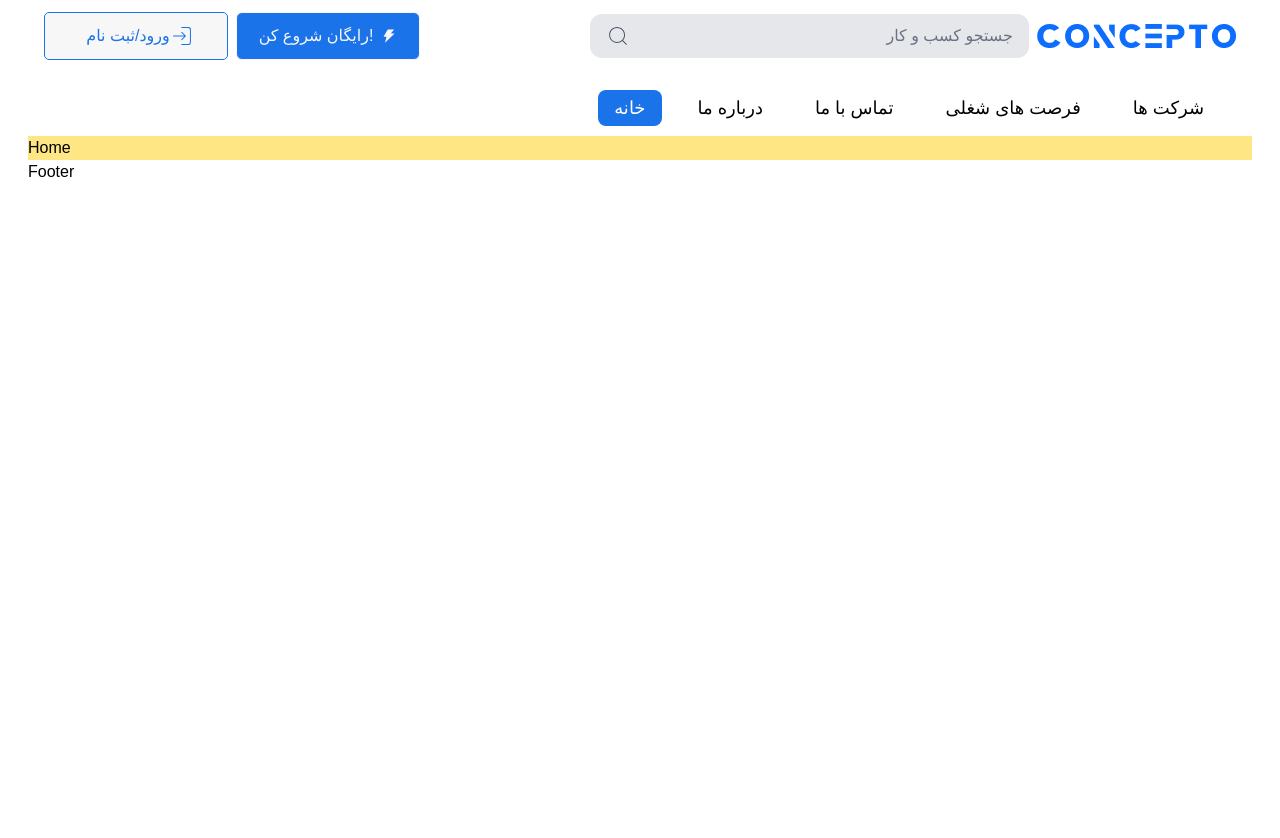
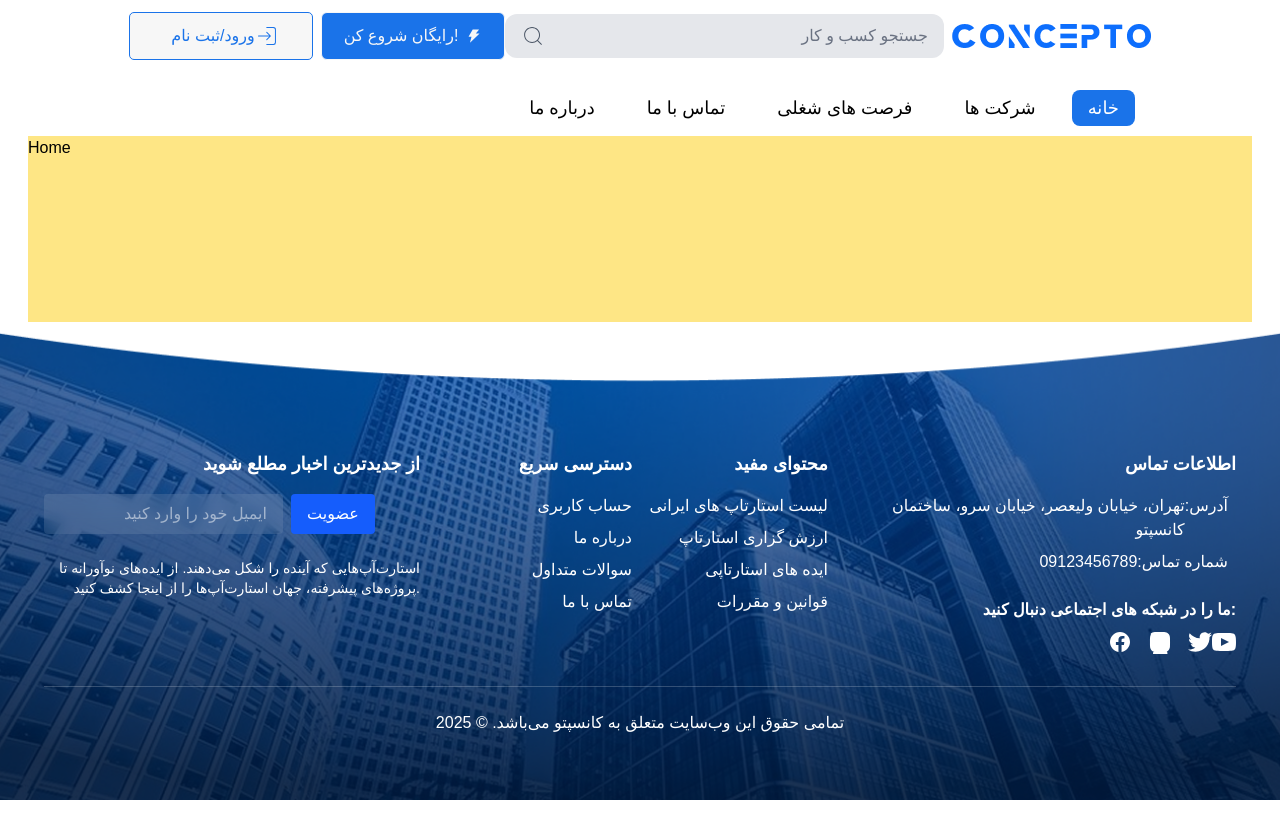
Before and after one commit to Mahdi-Devm/concepto.ir, a Next.js app: page / in a window 1280 px wide. Shown: the top 838 px of the page. Before the commit the page ends 800 px from the top, so only its background shows below. Built offline with nearby package versions, Linux system fonts and the light colour scheme; a web font is replaced by a local one.

Commit message:
feat: add Tooltip image to Footer and enhance layout structure; update Navbar links order

```diff
--- a/src/app/layout.tsx
+++ b/src/app/layout.tsx
@@ -14,12 +14,14 @@ export default function RootLayout({
   children: React.ReactNode;
 }>) {
   return (
-    <html lang="en">
-      <Header />
-      <body className="antialiased ">
-        <main className="max-w-[1224px] mx-auto bg-amber-200">{children}</main>
+    <html lang="en" className="h-full">
+      <body className="antialiased min-h-screen grid grid-rows-[auto_1fr_auto]">
+        <Header />
+        <main className="max-w-[1224px] mx-auto w-full bg-amber-200">
+          {children}
+        </main>
+        <Footer />
       </body>
-      <Footer />
     </html>
   );
 }
--- a/src/components/Footer/Footer.tsx
+++ b/src/components/Footer/Footer.tsx
@@ -1,7 +1,159 @@
 import React from "react";
 
 function Footer() {
-  return <footer className="max-w-[1224px] mx-auto">Footer</footer>;
+  return (
+    <footer
+      className="bg-no-repeat bg-cover bg-center w-full text-white text-right h-[478px]"
+      style={{ backgroundImage: "url('/footer/Tooltip.png')" }}
+    >
+      <section className="max-w-[1224px] mx-auto py-32 px-4">
+        <div className="grid grid-cols-1 md:grid-cols-3 gap-8">
+          <div className="space-y-4">
+            <h3 className="text-lg font-bold mb-4 text-right">
+              از جدیدترین اخبار مطلع شوید
+            </h3>
+            <div className="flex flex-col sm:flex-row gap-2">
+              <input
+                type="email"
+                placeholder="ایمیل خود را وارد کنید"
+                className="px-4 py-2 rounded bg-white/10 backdrop-blur-sm text-right"
+              />
+              <button className="bg-blue-600 hover:bg-blue-700 px-4 py-2 rounded transition">
+                عضویت
+              </button>
+            </div>
+            <p className="text-sm mt-6 text-right">
+              استارت‌آپ‌هایی که آینده را شکل می‌دهند. از ایده‌های نوآورانه تا
+              پروژه‌های پیشرفته، جهان استارت‌آپ‌ها را از اینجا کشف کنید.
+            </p>
+          </div>
+
+          <div className="grid grid-cols-2 gap-4">
+            <div className="space-y-2">
+              <h3 className="text-lg font-bold mb-4 text-right">دسترسی سریع</h3>
+              <ul className="space-y-2 text-right">
+                <li>
+                  <a href="#" className="hover:text-blue-300 transition">
+                    حساب کاربری
+                  </a>
+                </li>
+                <li>
+                  <a href="#" className="hover:text-blue-300 transition">
+                    درباره ما
+                  </a>
+                </li>
+                <li>
+                  <a href="#" className="hover:text-blue-300 transition">
+                    سوالات متداول
+                  </a>
+                </li>
+                <li>
+                  <a href="#" className="hover:text-blue-300 transition">
+                    تماس با ما
+                  </a>
+                </li>
+              </ul>
+            </div>
+            <div className="space-y-2">
+              <h3 className="text-lg font-bold mb-4 text-right">محتوای مفید</h3>
+              <ul className="space-y-2 text-right">
+                <li>
+                  <a href="#" className="hover:text-blue-300 transition">
+                    لیست استارتاپ های ایرانی
+                  </a>
+                </li>
+                <li>
+                  <a href="#" className="hover:text-blue-300 transition">
+                    ارزش گزاری استارتاپ
+                  </a>
+                </li>
+                <li>
+                  <a href="#" className="hover:text-blue-300 transition">
+                    ایده های استارتاپی
+                  </a>
+                </li>
+
+                <li>
+                  <a href="#" className="hover:text-blue-300 transition">
+                    قوانین و مقررات
+                  </a>
+                </li>
+              </ul>
+            </div>
+          </div>
+
+          <div className="space-y-4">
+            <h3 className="text-lg font-bold mb-4 text-right">اطلاعات تماس</h3>
+            <div className="space-y-2">
+              <p className="flex items-start justify-end text-right">
+                <span>تهران، خیابان ولیعصر، خیابان سرو، ساختمان کانسپتو</span>
+                <span className="mr-2">:آدرس</span>
+              </p>
+              <p className="flex items-center justify-end">
+                <span dir="ltr">09123456789</span>
+                <span className="mr-2">:شماره تماس</span>
+              </p>
+            </div>
+
+            <div className="mt-6">
+              <h4 className="text-base font-semibold mb-2 text-right">
+                ما را در شبکه های اجتماعی دنبال کنید:
+              </h4>
+              <div className="flex space-x-4 space-x-reverse justify-end">
+                <a href="#" className="hover:text-blue-300 transition">
+                  <svg
+                    xmlns="http://www.w3.org/2000/svg"
+                    className="h-6 w-6"
+                    fill="currentColor"
+                    viewBox="0 0 24 24"
+                  >
+                    <path d="M22 12c0-5.523-4.477-10-10-10S2 6.477 2 12c0 4.991 3.657 9.128 8.438 9.878v-6.987h-2.54V12h2.54V9.797c0-2.506 1.492-3.89 3.777-3.89 1.094 0 2.238.195 2.238.195v2.46h-1.26c-1.243 0-1.63.771-1.63 1.562V12h2.773l-.443 2.89h-2.33v6.988C18.343 21.128 22 16.991 22 12z"></path>
+                  </svg>
+                </a>
+                <a href="#" className="hover:text-blue-300 transition">
+                  <svg
+                    xmlns="http://www.w3.org/2000/svg"
+                    className="h-6 w-6"
+                    fill="currentColor"
+                    viewBox="0 0 24 24"
+                  >
+                    <path d="M12.315 2c2.43 0 2.784.013 3.808.06 1.064.049 1.791.218 2.427.465.668.25 1.235.597 1.8 1.162.568.568.912 1.132 1.163 1.8.247.636.416 1.363.465 2.427.048 1.067.06 1.407.06 4.123v.08c0 2.643-.012 2.987-.06 4.043-.049 1.064-.218 1.791-.465 2.427-.25.668-.595 1.235-1.163 1.8-.568.568-1.132.912-1.8 1.163-.636.247-1.363.416-2.427.465-1.067.048-1.407.06-4.123.06h-.08c-2.643 0-2.987-.012-4.043-.06-1.064-.049-1.791-.218-2.427-.465-.668-.25-1.235-.595-1.8-1.163-.568-.568-.912-1.132-1.163-1.8-.247-.636-.416-1.363-.465-2.427-.047-1.024-.06-1.379-.06-3.808v-.63c0-2.43.013-2.784.06-3.808.049-1.064.218-1.791.465-2.427.25-.668.597-1.235.162-1.8.568-.568 1.132-.912 1.8-1.163.636-.247 1.363-.416 2.427-.465C9.456 2.013 9.8 2 12 2h.315zm-.075 18c2.333 0 2.642.01 3.585.052.864.04 1.334.184 1.646.307.414.16.71.35 1.02.66.31.31.5.606.66 1.02.123.312.267.782.307 1.646.042.949.052 1.234.052 3.585s-.01 2.642-.052 3.585c-.04.864-.184 1.334-.307 1.646-.16.414-.35.71-.66 1.02-.31.31-.606.5-1.02.66-.312.123-.782.267-1.646.307-.943.042-1.229.052-3.585.052s-2.642-.01-3.585-.052c-.864-.04-1.334-.184-1.646-.307-.414-.16-.71-.35-1.02-.66-.31-.31-.5-.606-.66-1.02-.123-.312-.267-.782-.307-1.646-.042-.949-.052-1.234-.052-3.585s.01-2.642.052-3.585c.04-.864.184-1.334.307-1.646.16-.414.35-.71.66-1.02.31-.31.606-.5 1.02-.66.312-.123.782-.267 1.646-.307.943-.042 1.229-.052 3.585-.052z"></path>
+                  </svg>
+                </a>
+                <a href="#" className="hover:text-blue-300 transition">
+                  <svg
+                    xmlns="http://www.w3.org/2000/svg"
+                    className="h-6 w-6"
+                    fill="currentColor"
+                    viewBox="0 0 24 24"
+                  >
+                    <path d="M24 4.557c-.883.392-1.832.656-2.828.775 1.017-.609 1.798-1.574 2.165-2.724-.951.564-2.005.974-3.127 1.195-.897-.957-2.178-1.555-3.594-1.555-3.179 0-5.515 2.966-4.797 6.045-4.091-.205-7.719-2.165-10.148-5.144-1.29 2.213-.669 5.108 1.523 6.574-.806-.026-1.566-.247-2.229-.616-.054 2.281 1.581 4.415 3.949 4.89-.693.188-1.452.232-2.224.084.626 1.956 2.444 3.379 4.6 3.419-2.07 1.623-4.678 2.348-7.29 2.04 2.179 1.397 4.768 2.212 7.548 2.212 9.142 0 14.307-7.721 13.995-14.646.962-.695 1.797-1.562 2.457-2.549z"></path>
+                  </svg>
+                </a>
+                <a href="#" className="hover:text-blue-300 transition">
+                  <svg
+                    xmlns="http://www.w3.org/2000/svg"
+                    className="h-6 w-6"
+                    fill="currentColor"
+                    viewBox="0 0 24 24"
+                  >
+                    <path d="M19.615 3.184c-3.604-.246-11.631-.245-15.23 0-3.897.266-4.356 2.62-4.385 8.816.029 6.185.484 8.549 4.385 8.816 3.6.245 11.626.246 15.23 0 3.897-.266 4.356-2.62 4.385-8.816-.029-6.185-.484-8.549-4.385-8.816zm-10.615 12.816v-8l8 3.993-8 4.007z"></path>
+                  </svg>
+                </a>
+              </div>
+            </div>
+          </div>
+        </div>
+
+        <div className="border-t border-white/20 mt-8 pt-6 text-center">
+          <p>
+            تمامی حقوق این وب‌سایت متعلق به کانسپتو می‌باشد. ©{" "}
+            {new Date().getFullYear()}
+          </p>
+        </div>
+      </section>
+    </footer>
+  );
 }
 
 export default Footer;
--- a/src/components/Header/Navbar.tsx
+++ b/src/components/Header/Navbar.tsx
@@ -6,11 +6,11 @@ import React from "react";
 function Navbar() {
   const pathname = usePathname();
   const navlinks = [
-    { link: "/", name: "خانه" },
     { link: "/about", name: "درباره ما" },
     { link: "/contact", name: "تماس با ما" },
     { link: "/job", name: "فرصت های شغلی" },
     { link: "/company", name: "شرکت ها" },
+    { link: "/", name: "خانه" },
   ];
 
   return (
```
Also changed, not shown: public/footer/Tooltip.png (added).
